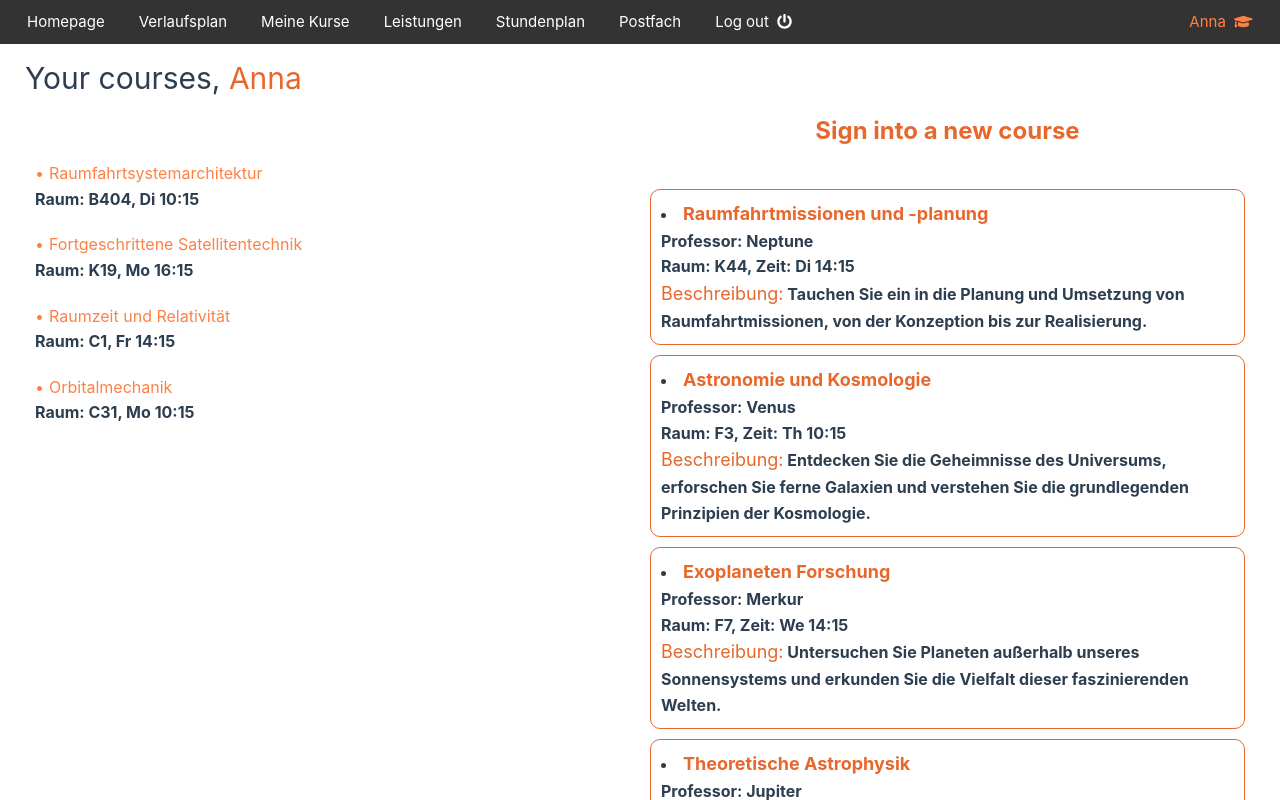
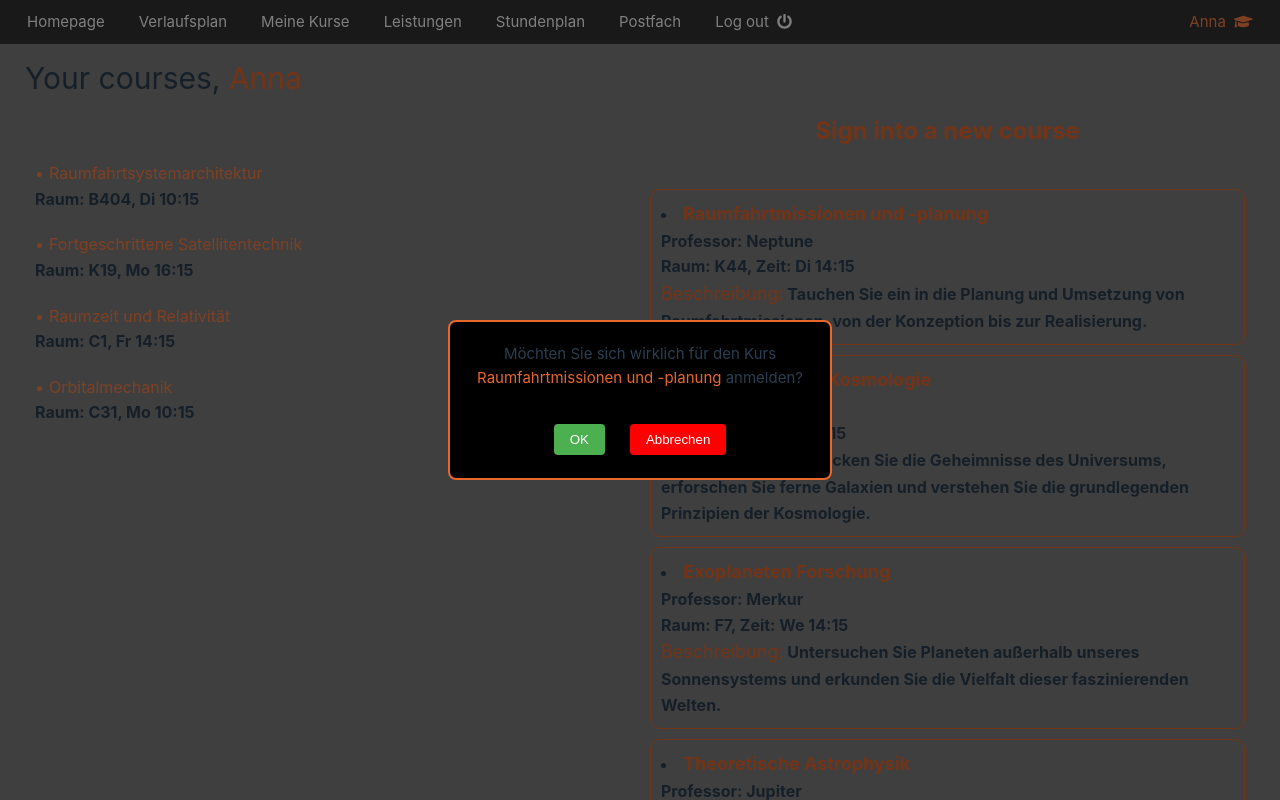
Before and after one commit to JonnyS02/hci_project, a Vue app: page /courseliststudi in a window 1280 px wide. Both pictures are taken after a click on the item 947 px from the left and 266 px from the top of the page. Shown: the top 800 px of the page. Built offline with nearby package versions, Linux system fonts and the light colour scheme.

Commit message:
kurse anmelden als studi

```diff
--- a/src/CourseListStudi.vue
+++ b/src/CourseListStudi.vue
@@ -1,5 +1,13 @@
 <template>
     <div class="courses-container">
+        <div id="confirmModal" class="confirm-modal">
+            <div class="modal-content">
+                <p v-if="selectedCourse">Möchten Sie sich wirklich für den Kurs <span :style="{ color: '#e8672c' }">{{
+                    selectedCourse.name }}</span> anmelden? <br><br></p>
+                <button id="confirmButton">OK</button>
+                <button id="cancelButton">Abbrechen</button>
+            </div>
+        </div>
         <h1 class="no_caret">Your courses, <span :style="{ color: '#e8672c' }">{{ user ? user.name : 'Guest' }}</span></h1>
 
         <div class="content">
@@ -41,6 +49,58 @@
 </template>
 
 <style scoped>
+.confirm-modal {
+    display: none;
+    position: fixed;
+    top: 0;
+    left: 0;
+    width: 100%;
+    height: 100%;
+    background: rgba(0, 0, 0, 0.5);
+}
+
+.modal-content {
+    position: absolute;
+    width: 30%;
+    height: 20%;
+    top: 50%;
+    left: 50%;
+    transform: translate(-50%, -50%);
+    background: #000;
+    /* Schwarzer Hintergrund */
+    padding: 20px;
+    border-radius: 8px;
+    text-align: center;
+    border: 2px solid #e8672c;
+    /* Orange Umrandung */
+}
+
+#confirmButton {
+    margin-top: 10px;
+    margin-right: 25px;
+    /* Kleiner Abstand zwischen den Buttons */
+    padding: 8px 16px;
+    cursor: pointer;
+    background-color: #4CAF50;
+    /* Grüner Hintergrund für OK-Button */
+    color: white;
+    /* Weiße Schriftfarbe für OK-Button */
+    border: none;
+    border-radius: 4px;
+}
+
+#cancelButton {
+    margin-top: 10px;
+    padding: 8px 16px;
+    cursor: pointer;
+    background-color: #FF0000;
+    /* Roter Hintergrund für Abbrechen-Button */
+    color: white;
+    /* Weiße Schriftfarbe für Abbrechen-Button */
+    border: none;
+    border-radius: 4px;
+}
+
 .content {
     display: flex;
     justify-content: space-between;
@@ -111,10 +171,11 @@ label {
 
 
 <script>
-import { ref, computed } from 'vue';
+import { ref, computed, onMounted } from 'vue';
 import Navbar from './components/navbar.vue';
 import gsap from 'gsap'
 import store from './store';
+import { useRouter } from 'vue-router';
 
 export default {
     components: {
@@ -128,19 +189,11 @@ export default {
             return this.$store.getters.getUserCourses(this.user.id);
         },
     },
-    methods: {
-        handleCourseClick(course) {
-            // Aktion für das Klicken auf einen Kurs in der Courselist
-            console.log("Clicked on course:", course);
-        },
-        handleCourseSelection(course) {
-            // Aktion für das Klicken auf einen Kurs in der Sign-in-Liste
-            console.log("Selected course:", course);
-            // Hier kannst du die Logik für die Anmeldung zu einem Kurs implementieren
-        },
-    }, setup() {
-        const user = store.getters.getUser; // To get user informations //klappt
-        const userCourses = store.getters.getUserCourses(user.id); //To get courses from user //klappt
+    setup() {
+        const router = useRouter();
+        const selectedCourse = ref(null);
+        const user = store.getters.getUser;
+        const userCourses = store.getters.getUserCourses(user.id);
 
         const courses = ref([
             { id: 0, name: 'Orbitalmechanik', prof: 'Merkur', raum: 'C31', day: "Mo", timeslot: "10:15", description: "Erforschen Sie die Bewegung von Himmelskörpern im Weltraum und lernen Sie, wie Gravitation und Geschwindigkeit sie beeinflussen." },
@@ -155,8 +208,6 @@ export default {
         ]);
 
         const availableCourses = computed(() => {
-            // Filtere die Kurse, die der Nutzer noch nicht belegt hat
-            console.log(courses.value.filter(course => !userCourses.includes(course.id)));
             return courses.value.filter(course => !userCourses.some(userCourse => userCourse.id === course.id));
         });
 
@@ -175,18 +226,62 @@ export default {
             });
         };
 
-        const handleCourseClick = (course) => {
-            // Aktion für das Klicken auf einen Kurs in der Courselist
-            console.log("Clicked on course:", course);
+        const confirmModal = ref(null);
+        const confirmButton = ref(null);
+        const cancelButton = ref(null);
+
+        const handleCourseSelection = (course) => {
+            selectedCourse.value = course;
+            // Hier den Body des Dokuments abrufen
+            const body = document.body;
+
+            // Den Body blockieren und verdunkeln
+            body.style.overflow = 'hidden';
+            body.style.backgroundColor = 'rgba(0, 0, 0, 0.5)';
+
+            // Modal direkt zum Body hinzufügen
+            body.appendChild(confirmModal.value);
+
+            confirmModal.value.style.display = 'block';
+
+            confirmButton.value.addEventListener('click', () => {
+                // Kurs nur anmelden, wenn "OK" geklickt wurde
+                store.dispatch('enrollInCourse', course.id);
+
+                // Den Body entsperren und den Hintergrund zurücksetzen
+                body.style.overflow = '';
+                body.style.backgroundColor = '';
+
+                // Modal aus dem Body entfernen
+                body.removeChild(confirmModal.value);
+
+                confirmModal.value.style.display = 'none';
+                router.push('/home');
+            });
+
+            cancelButton.value.addEventListener('click', () => {
+                console.log("Anmeldung abgebrochen");
+
+                // Den Body entsperren und den Hintergrund zurücksetzen
+                body.style.overflow = '';
+                body.style.backgroundColor = '';
+                selectedCourse.value = null;
+
+                // Modal aus dem Body entfernen
+                body.removeChild(confirmModal.value);
+
+                confirmModal.value.style.display = 'none';
+                router.push('/home');
+            });
         };
 
-        const handleCourseSelection = (course) => {
-            console.log("Selected course:", course);
-            store.dispatch('enrollInCourse', course.id);
-            console.log("Hallo", store.getters.getUser.courses); // Nutze hier store.getters.getUser
-        };
+        onMounted(() => {
+            confirmModal.value = document.getElementById('confirmModal');
+            confirmButton.value = document.getElementById('confirmButton');
+            cancelButton.value = document.getElementById('cancelButton');
+        });
 
-        return { user, userCourses, availableCourses, beforeEnter, enter, handleCourseClick, handleCourseSelection };
+        return { user, userCourses, availableCourses, beforeEnter, enter, handleCourseSelection, selectedCourse };
     },
 };
 </script>
```
